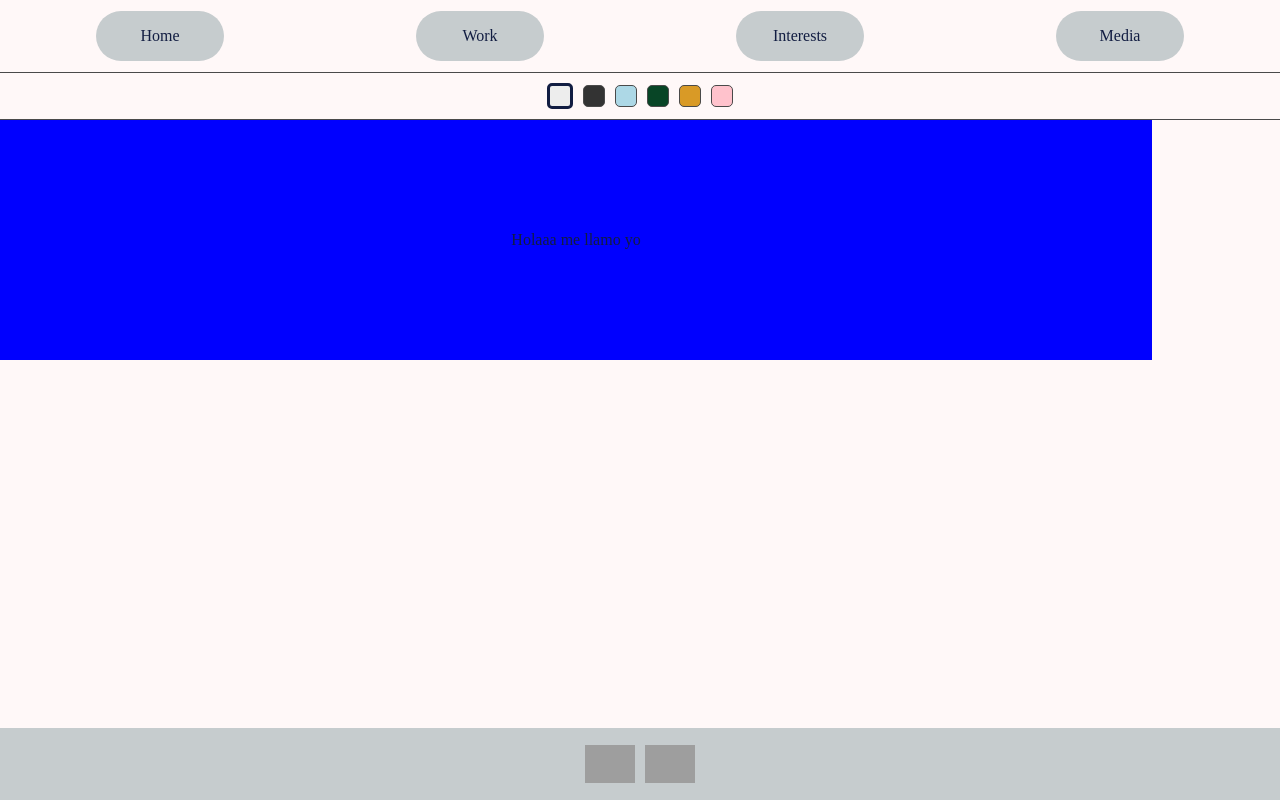
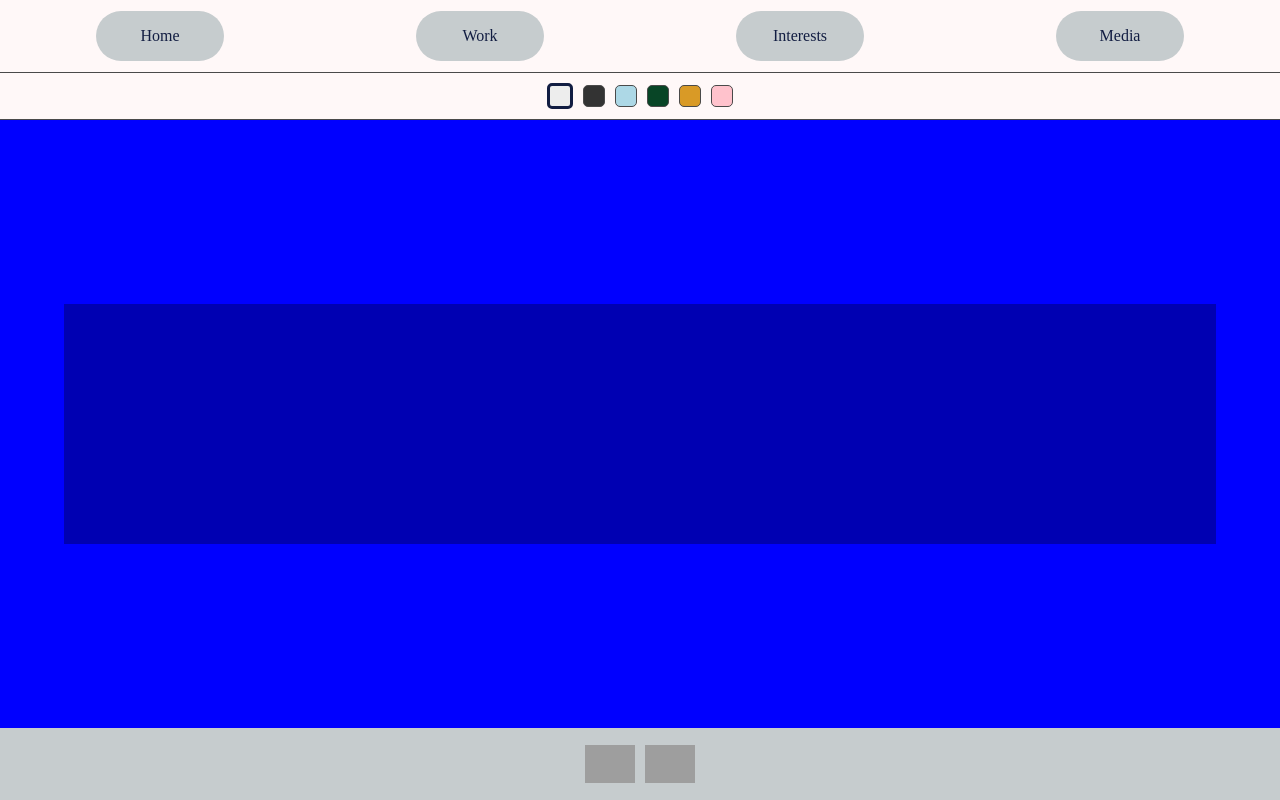
Before and after one commit to Natalia-dot/ownexercises, a React (Create React App) app in the folder typescript-project/: page / in a window 1280 px wide. Built offline with nearby package versions, Linux system fonts and the light colour scheme; grey boxes are pictures that could not be loaded.

Commit message:
Flex div fix

```diff
--- a/typescript-project/src/components/FlexDiv.tsx
+++ b/typescript-project/src/components/FlexDiv.tsx
@@ -8,7 +8,7 @@ const StyledFlexDiv = styled.div<FlexDivProps>`
     justify-content: center;
     width: ${(props) => props.w ? props.w : '90vw'};
     height: ${(props) => props.h ? props.h : '30vh'};
-    background-color: blue;
+    background: rgba(0, 0, 0, 30%);
 `
 
 export const FlexDiv = (props: FlexDivProps) => {
--- /dev/null
+++ b/typescript-project/src/components/styles/Main/FullScreenDiv.tsx
@@ -0,0 +1,18 @@
+import styled from "styled-components";
+import { FullScreenDivProps } from "../../../props/props";
+
+const StyledFullSCreenDiv = styled.div<FullScreenDivProps>`
+    display: flex;
+    flex-direction: column;
+    align-items: center;
+    justify-content: center;
+    width: 100vw;
+    min-height: 76vh;
+    background-color: blue;
+`
+
+export const FullScreenDiv = (props: FullScreenDivProps) => {
+return (
+    <StyledFullSCreenDiv {...props} />
+)
+}
--- a/typescript-project/src/pages/Home/Home.tsx
+++ b/typescript-project/src/pages/Home/Home.tsx
@@ -1,13 +1,16 @@
 import React from 'react'
 import { FlexDiv } from '../../components'
+import { FullScreenDiv } from '../../components/styles/Main/FullScreenDiv'
 
 
 export const Home = () => {
   return (
 <>
+<FullScreenDiv>
 <FlexDiv>
-  <p>Holaaa me llamo yo</p>
+
 </FlexDiv>
+</FullScreenDiv>
 </>
   )
 }
```
Also changed, not shown: typescript-project/src/props/props.tsx (+8 -0 lines).
